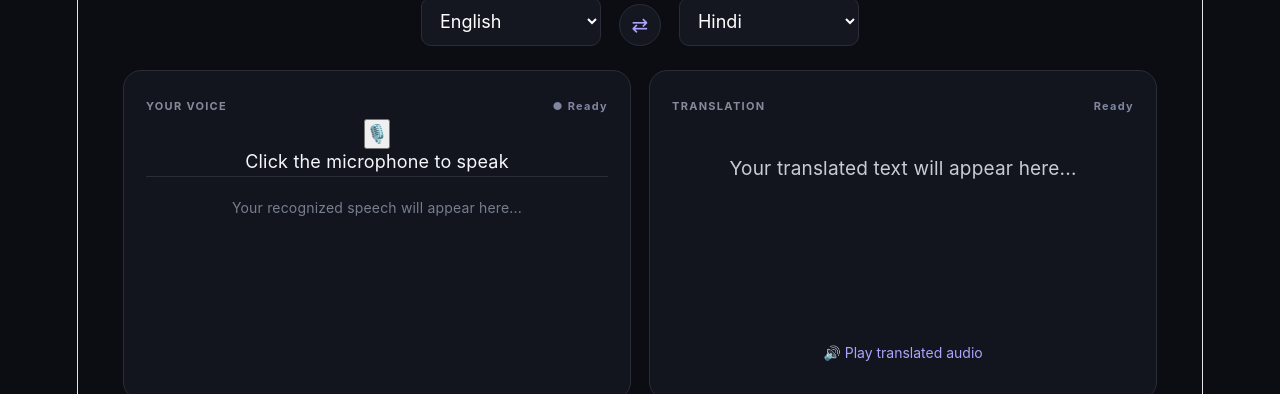
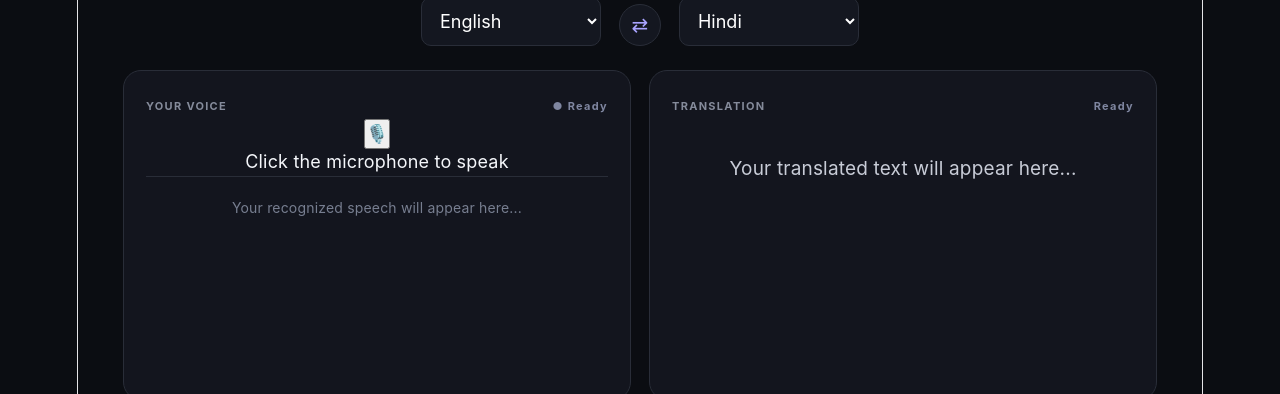
Before and after one commit to Ashutoshgupta618/SKIT-AI-2023-2027-02, a React app in the folder frontend/: page / in a window 1280 px wide. Shown: the part 558-952 px from the top of the page. Built offline with nearby package versions, Linux system fonts and the light colour scheme; the HTML template or start-up script is replaced by a standard one.

Commit message:
Added TranslationBox component

```diff
--- a/frontend/src/App.jsx
+++ b/frontend/src/App.jsx
@@ -3,6 +3,7 @@ import './App.css'
 import Navbar from './components/Navbar'
 import LanguageSelector from './components/LanguageSelector'
 import VoiceRecorder from './components/VoiceRecorder'
+import TranslationBox from './components/TranslationBox'
 function App() {
   // const [isRecording, setIsRecording] = useState(false)
 
@@ -85,20 +86,9 @@ function App() {
               </div>
             </div>
 
-            <div className="translation-card">
-              <div className="card-header">
-                <span>TRANSLATION</span>
-                <span className="status">Ready</span>
-              </div>
-
-              <div className="translated-text">
-                <p>Your translated text will appear here...</p>
-              </div>
-
-              <button className="audio-btn">
-                🔊 Play translated audio
-              </button>
-            </div>
+           <TranslationBox
+  translatedText=""
+/>
           </div>
 
           <button className="translate-btn">
--- /dev/null
+++ b/frontend/src/components/TranslationBox.jsx
@@ -0,0 +1,18 @@
+function TranslationBox({ translatedText }) {
+  return (
+    <div className="translation-card">
+      <div className="card-header">
+        <span>TRANSLATION</span>
+        <span className="status">Ready</span>
+      </div>
+
+      <div className="translated-text">
+        <p>
+          {translatedText || 'Your translated text will appear here...'}
+        </p>
+      </div>
+    </div>
+  )
+}
+
+export default TranslationBox
```
